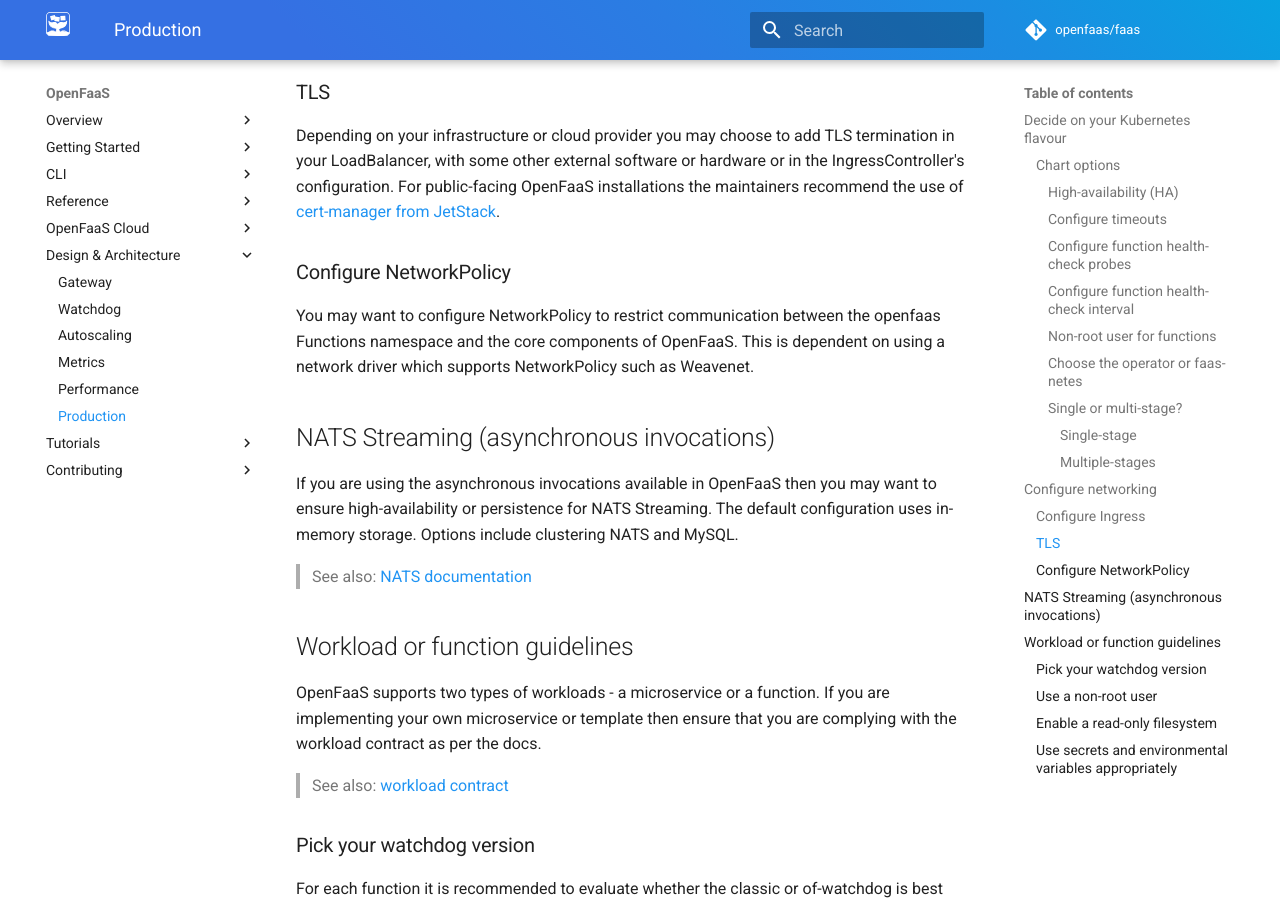
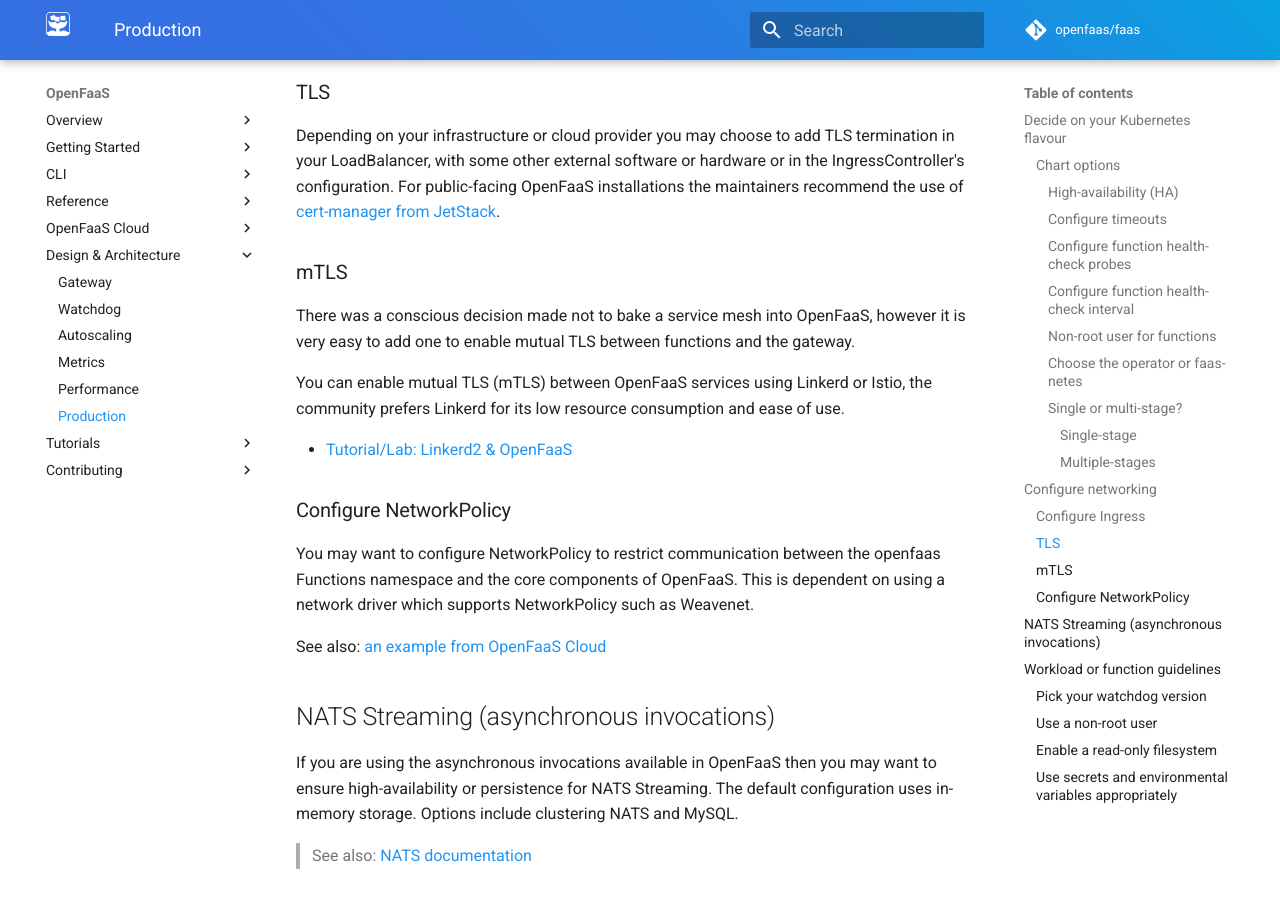
Before and after one commit to openfaas/docs, an MkDocs documentation site: the page built from docs/architecture/production.md, in a window 1280 px wide and 900 px high, scrolled down 3410 px. Built offline with MkDocs 1.6.1 and Material for MkDocs 9.7.7, drawn with Linux system fonts in a browser that asks for light colours; comment, search, counter and statistics services are not loaded.

Commit message:
Add mTLS link
Signed-off-by: Alex Ellis (OpenFaaS Ltd) <alexellis2@gmail.com>

```diff
--- a/docs/architecture/production.md
+++ b/docs/architecture/production.md
@@ -122,9 +122,19 @@ Notes:
 
 Depending on your infrastructure or cloud provider you may choose to add TLS termination in your LoadBalancer, with some other external software or hardware or in the IngressController's configuration. For public-facing OpenFaaS installations the maintainers recommend the use of [cert-manager from JetStack](https://github.com/jetstack/cert-manager).
 
+### mTLS
+
+There was a conscious decision made not to bake a service mesh into OpenFaaS, however it is very easy to add one to enable mutual TLS between functions and the gateway.
+
+You can enable mutual TLS (mTLS) between OpenFaaS services using Linkerd or Istio, the community prefers Linkerd for its low resource consumption and ease of use.
+
+* [Tutorial/Lab: Linkerd2 & OpenFaaS](https://github.com/openfaas-incubator/openfaas-linkerd2)
+
 ### Configure NetworkPolicy
 
 You may want to configure NetworkPolicy to restrict communication between the openfaas Functions namespace and the core components of OpenFaaS. This is dependent on using a network driver which supports NetworkPolicy such as Weavenet.
+
+See also: [an example from OpenFaaS Cloud](https://github.com/openfaas/openfaas-cloud/tree/master/yaml/network-policy)
 
 ## NATS Streaming (asynchronous invocations)
 
```
